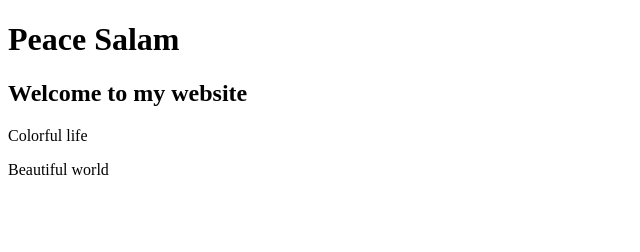
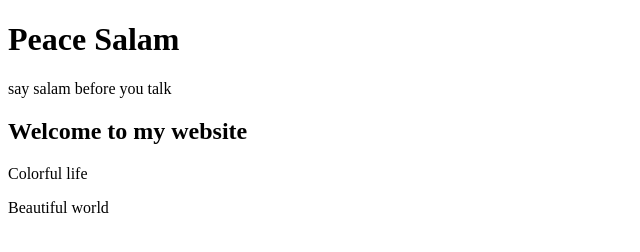
Before and after one commit to arsheenSyed/PeaceInTheWorld, a plain HTML site: page index.html in a window 1280 px wide. Shown: the whole page, without its empty margins (0-640 px from the left). Drawn offline with Linux system fonts and the light colour scheme.

Commit message:
The git pull 6th commit

```diff
--- a/index.html
+++ b/index.html
@@ -8,9 +8,9 @@
 </head>
 <body>
     <h1>Peace Salam</h1>
+    <p>say salam before you talk</p>
     <h2>Welcome to my website</h2>
     <div>Colorful life</div>
-
     <p>Beautiful world</p>
 </body>
 </html>
```
